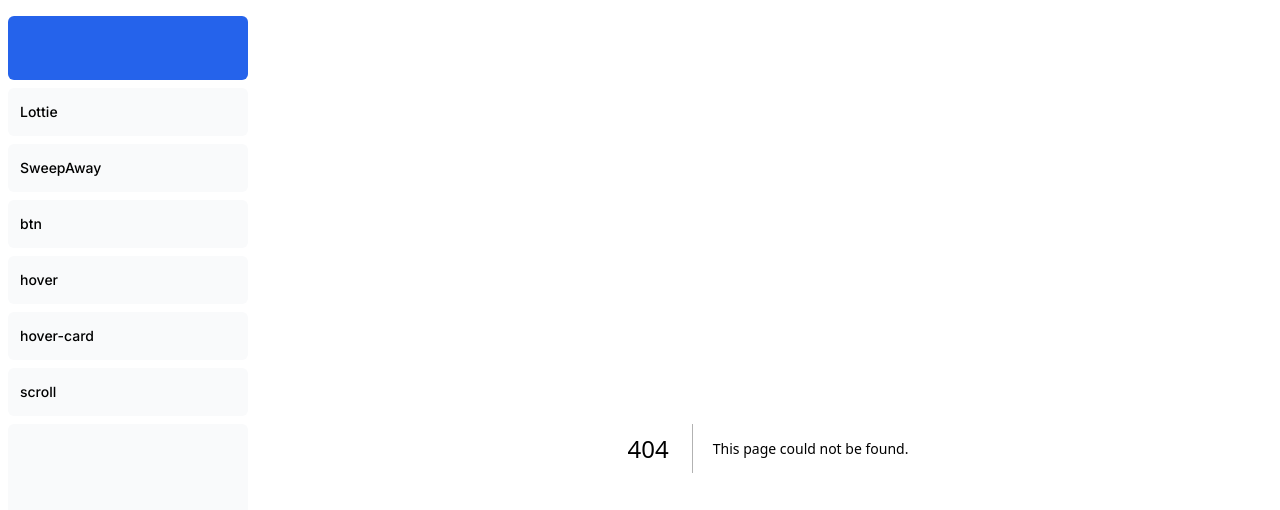
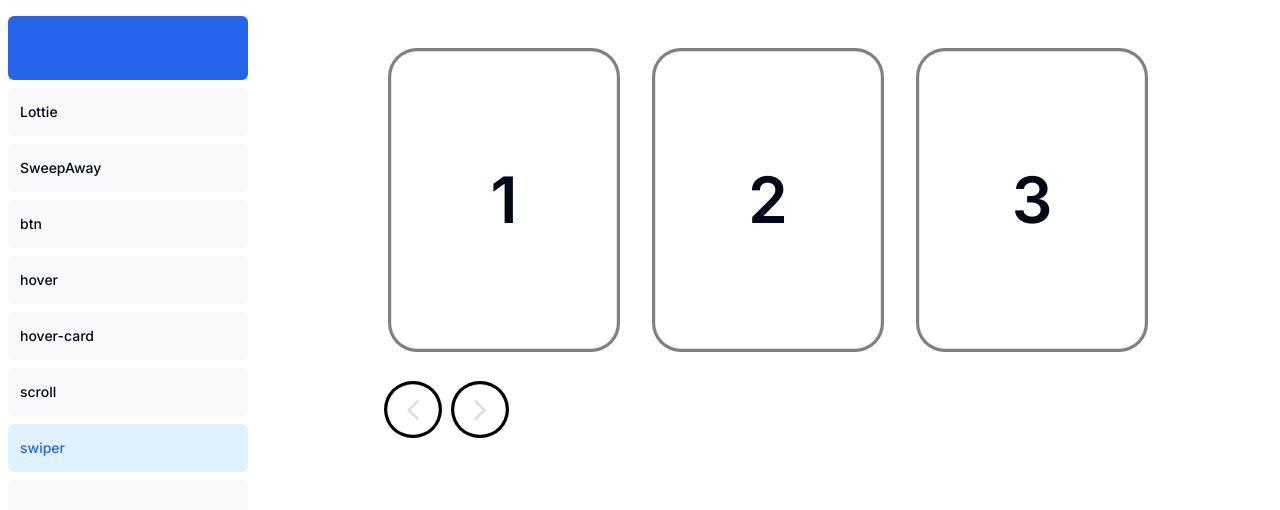
Before and after one commit to JeromeD3/lottie, a Next.js app: page /swiper in a window 1280 px wide. Before the commit this address had no page. Shown: the top 510 px of the page. Built offline with nearby package versions, Linux system fonts and the light colour scheme.

Commit message:
feat: 新增轮播图

```diff
--- /dev/null
+++ b/app/swiper/button.tsx
@@ -0,0 +1,95 @@
+import React, {
+  ComponentPropsWithRef,
+  useCallback,
+  useEffect,
+  useState
+} from 'react'
+import { EmblaCarouselType } from 'embla-carousel'
+import styles from './styles.module.css'
+type UsePrevNextButtonsType = {
+  prevBtnDisabled: boolean
+  nextBtnDisabled: boolean
+  onPrevButtonClick: () => void
+  onNextButtonClick: () => void
+}
+
+export const usePrevNextButtons = (
+  emblaApi: EmblaCarouselType | undefined,
+  onButtonClick?: (emblaApi: EmblaCarouselType) => void
+): UsePrevNextButtonsType => {
+  const [prevBtnDisabled, setPrevBtnDisabled] = useState(true)
+  const [nextBtnDisabled, setNextBtnDisabled] = useState(true)
+
+  const onPrevButtonClick = useCallback(() => {
+    if (!emblaApi) return
+    emblaApi.scrollPrev()
+    if (onButtonClick) onButtonClick(emblaApi)
+  }, [emblaApi, onButtonClick])
+
+  const onNextButtonClick = useCallback(() => {
+    if (!emblaApi) return
+    emblaApi.scrollNext()
+    if (onButtonClick) onButtonClick(emblaApi)
+  }, [emblaApi, onButtonClick])
+
+  const onSelect = useCallback((emblaApi: EmblaCarouselType) => {
+    setPrevBtnDisabled(!emblaApi.canScrollPrev())
+    setNextBtnDisabled(!emblaApi.canScrollNext())
+  }, [])
+
+  useEffect(() => {
+    if (!emblaApi) return
+
+    onSelect(emblaApi)
+    emblaApi.on('reInit', onSelect).on('select', onSelect)
+  }, [emblaApi, onSelect])
+
+  return {
+    prevBtnDisabled,
+    nextBtnDisabled,
+    onPrevButtonClick,
+    onNextButtonClick
+  }
+}
+
+type PropType = ComponentPropsWithRef<'button'>
+
+export const PrevButton: React.FC<PropType> = (props) => {
+  const { children, ...restProps } = props
+
+  return (
+    <button
+      className={`${styles.embla__button} embla__button--prev`}
+      type="button"
+      {...restProps}
+    >
+      <svg className={styles.embla__button__svg} viewBox="0 0 532 532">
+        <path
+          fill="currentColor"
+          d="M355.66 11.354c13.793-13.805 36.208-13.805 50.001 0 13.785 13.804 13.785 36.238 0 50.034L201.22 266l204.442 204.61c13.785 13.805 13.785 36.239 0 50.044-13.793 13.796-36.208 13.796-50.002 0a5994246.277 5994246.277 0 0 0-229.332-229.454 35.065 35.065 0 0 1-10.326-25.126c0-9.2 3.393-18.26 10.326-25.2C172.192 194.973 332.731 34.31 355.66 11.354Z"
+        />
+      </svg>
+      {children}
+    </button>
+  )
+}
+
+export const NextButton: React.FC<PropType> = (props) => {
+  const { children, ...restProps } = props
+
+  return (
+    <button
+      className={`${styles.embla__button} embla__button--next`}
+      type="button"
+      {...restProps}
+    >
+      <svg className={styles.embla__button__svg} viewBox="0 0 532 532">
+        <path
+          fill="currentColor"
+          d="M176.34 520.646c-13.793 13.805-36.208 13.805-50.001 0-13.785-13.804-13.785-36.238 0-50.034L330.78 266 126.34 61.391c-13.785-13.805-13.785-36.239 0-50.044 13.793-13.796 36.208-13.796 50.002 0 22.928 22.947 206.395 206.507 229.332 229.454a35.065 35.065 0 0 1 10.326 25.126c0 9.2-3.393 18.26-10.326 25.2-45.865 45.901-206.404 206.564-229.332 229.52Z"
+        />
+      </svg>
+      {children}
+    </button>
+  )
+}
--- /dev/null
+++ b/app/swiper/page.tsx
@@ -0,0 +1,14 @@
+'use client'
+import { EmblaOptionsType } from 'embla-carousel'
+import EmblaCarousel from './swiper'
+
+const OPTIONS: EmblaOptionsType = { loop: true }
+const SLIDE_COUNT = 5
+const SLIDES = Array.from(Array(SLIDE_COUNT).keys())
+
+export default function App() {
+  return (
+    <>
+      <EmblaCarousel slides={SLIDES} options={OPTIONS} /></>
+  )
+}
--- /dev/null
+++ b/app/swiper/styles.module.css
@@ -0,0 +1,72 @@
+
+.embla {
+  max-width: 48rem;
+  margin: auto;
+}
+
+.embla__viewport {
+  overflow: hidden;
+}
+.embla__container {
+  backface-visibility: hidden;
+  display: flex;
+  touch-action: pan-y pinch-zoom;
+  margin-left: calc(2rem * -1);
+}
+.embla__slide {
+  flex: 0 0 33%;
+  min-width: 0;
+  padding-left: 2rem;
+}
+.embla__slide__number {
+  box-shadow: inset 0 0 0 0.2rem gray;
+  border-radius: 1.8rem;
+  font-size: 4rem;
+  font-weight: 600;
+  display: flex;
+  align-items: center;
+  justify-content: center;
+  height: 19rem;
+}
+.embla__controls {
+  display: grid;
+  grid-template-columns: auto 1fr;
+  justify-content: space-between;
+  gap: 1.2rem;
+  margin-top: 1.8rem;
+}
+.embla__buttons {
+  display: grid;
+  grid-template-columns: repeat(2, 1fr);
+  gap: 0.6rem;
+  align-items: center;
+}
+.embla__button {
+  -webkit-tap-highlight-color: rgba(49, 49, 49, 0.5);
+  -webkit-appearance: none;
+  appearance: none;
+  background-color: transparent;
+  touch-action: manipulation;
+  display: inline-flex;
+  text-decoration: none;
+  cursor: pointer;
+  border: 0;
+  padding: 0;
+  margin: 0;
+  box-shadow: inset 0 0 0 0.2rem black;
+  width: 3.6rem;
+  height: 3.6rem;
+  z-index: 1;
+  border-radius: 50%;
+  color: rgb(222, 222, 222);
+  display: flex;
+  align-items: center;
+  justify-content: center;
+}
+.embla__button:disabled {
+  color: rgb(192, 192, 192);
+}
+.embla__button__svg {
+  width: 35%;
+  height: 35%;
+}
--- /dev/null
+++ b/app/swiper/swiper.tsx
@@ -0,0 +1,61 @@
+import React, { useCallback } from 'react'
+import { EmblaOptionsType, EmblaCarouselType } from 'embla-carousel'
+import {
+  PrevButton,
+  NextButton,
+  usePrevNextButtons
+} from './button'
+import Autoplay from 'embla-carousel-autoplay'
+import useEmblaCarousel from 'embla-carousel-react'
+import styles from './styles.module.css'
+type PropType = {
+  slides: number[]
+  options?: EmblaOptionsType
+}
+
+const EmblaCarousel: React.FC<PropType> = (props) => {
+  const { slides, options } = props
+  const [emblaRef, emblaApi] = useEmblaCarousel(options, [Autoplay()])
+
+  const onNavButtonClick = useCallback((emblaApi: EmblaCarouselType) => {
+    const autoplay = emblaApi?.plugins()?.autoplay
+    if (!autoplay) return
+
+    const resetOrStop =
+      autoplay.options.stopOnInteraction === false
+        ? autoplay.reset
+        : autoplay.stop
+
+    resetOrStop()
+  }, [])
+
+  const {
+    prevBtnDisabled,
+    nextBtnDisabled,
+    onPrevButtonClick,
+    onNextButtonClick
+  } = usePrevNextButtons(emblaApi, onNavButtonClick)
+
+  return (
+    <section className={styles.embla}>
+      <div className={styles.embla__viewport} ref={emblaRef}>
+        <div className={styles.embla__container}>
+          {slides.map((index) => (
+            <div className={styles.embla__slide} key={index}>
+              <div className={styles.embla__slide__number}>{index + 1}</div>
+            </div>
+          ))}
+        </div>
+      </div>
+
+      <div className={styles.embla__controls}>
+        <div className={styles.embla__buttons}>
+          <PrevButton onClick={onPrevButtonClick} disabled={prevBtnDisabled} />
+          <NextButton onClick={onNextButtonClick} disabled={nextBtnDisabled} />
+        </div>
+      </div>
+    </section>
+  )
+}
+
+export default EmblaCarousel
--- a/package.json
+++ b/package.json
@@ -12,6 +12,8 @@
     "@radix-ui/react-slot": "^1.1.0",
     "class-variance-authority": "^0.7.0",
     "clsx": "^2.1.1",
+    "embla-carousel-autoplay": "^8.1.6",
+    "embla-carousel-react": "^8.1.6",
     "gsap": "^3.12.5",
     "lottie-react": "^2.4.0",
     "lucide-react": "^0.406.0",
```
Also changed, not shown: 1 other file (tests, documents, lock files or other folders).
